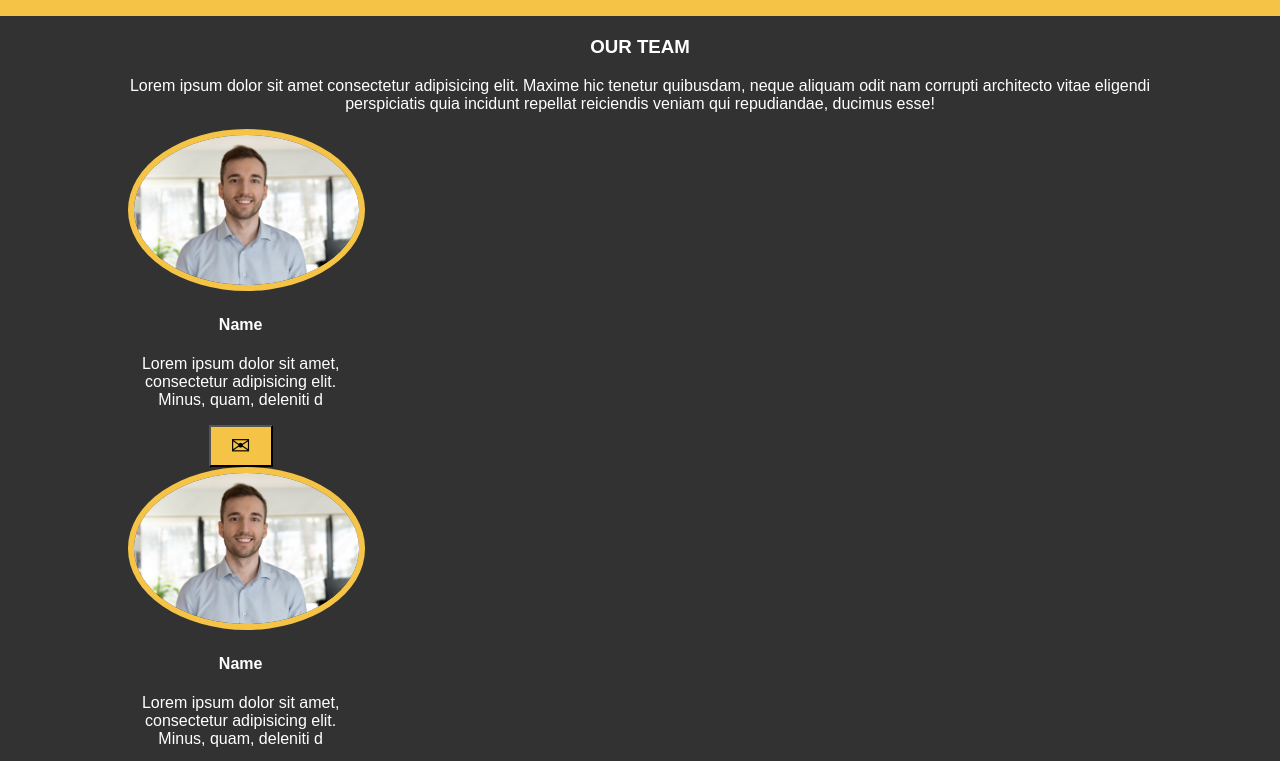
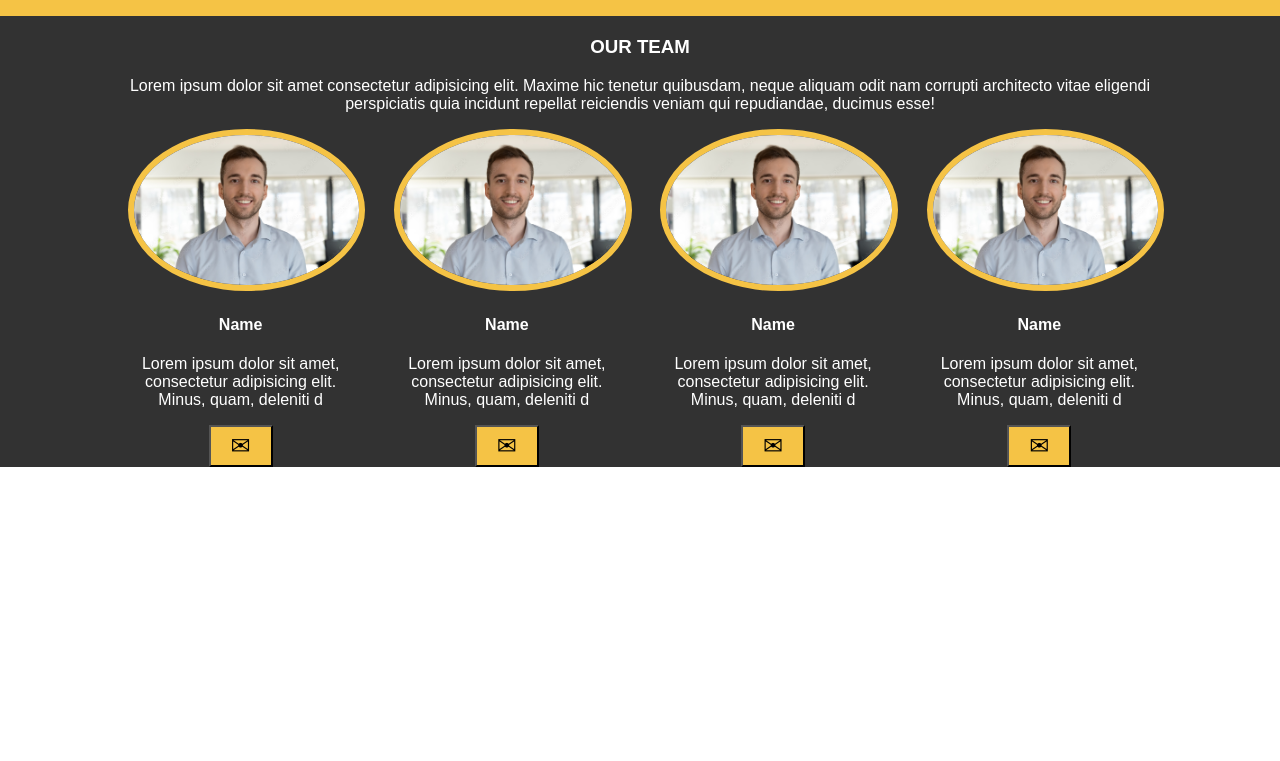
Before and after one commit to mansourmalikk/FSWD, a plain HTML site: page projectNew/projectNew.html in a window 1280 px wide. Shown: the part 960-1721 px from the top of the page. After the commit the page ends 1427 px from the top, so only its background shows below. Drawn offline with Linux system fonts and the light colour scheme.

Commit message:
Add files via upload

```diff
--- a/projectNew/styles.css
+++ b/projectNew/styles.css
@@ -141,6 +141,10 @@ form {
     margin-top: 0;
     padding-top: 20px;
 }
+.team-mates{
+    display: flex;
+    justify-content: space-between;
+}
 .team-mates>div{
 width: 22%;
 }
@@ -149,6 +153,7 @@ width: 22%;
     border-radius: 50%;
     border: solid 6px #f5c345;
 }
+
 .david>button{
     background-color: #f5c345;
     padding: 5px 20px;
```
